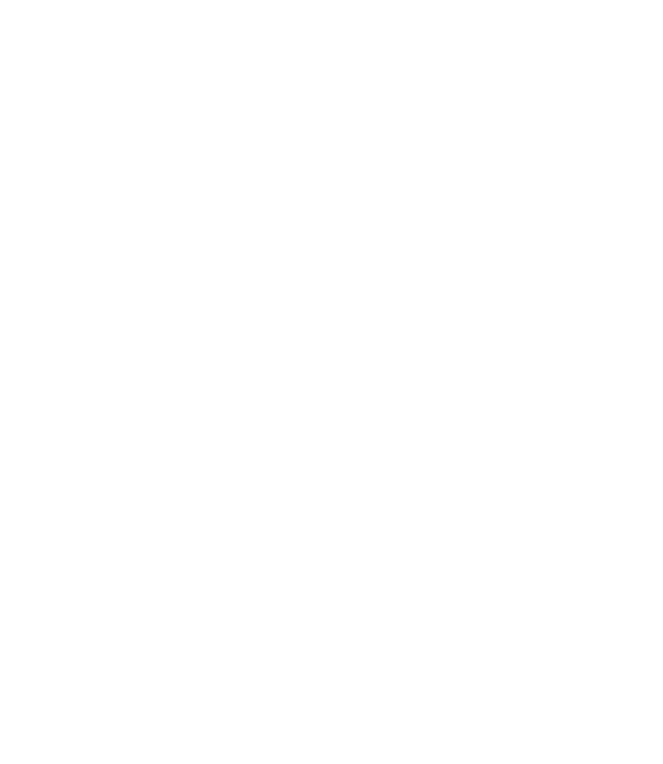
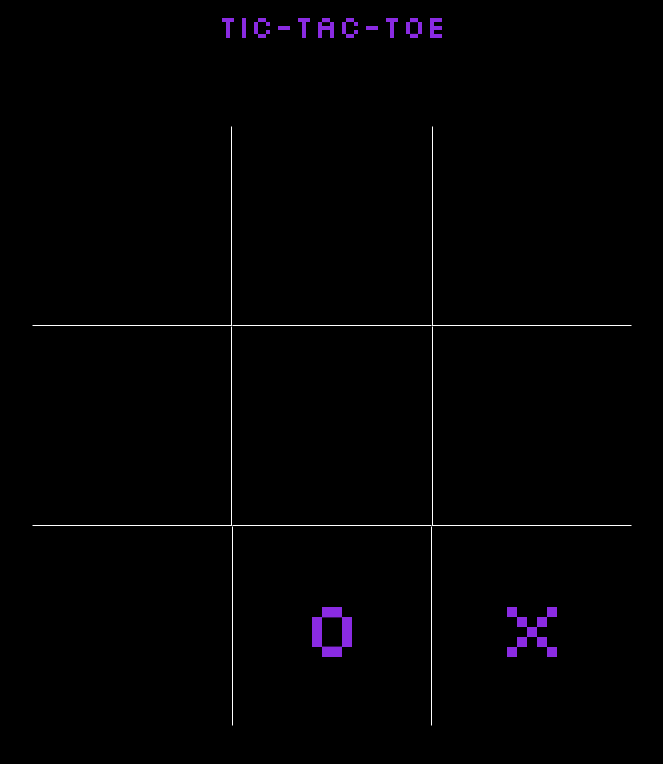
Before and after one commit to Kineth-21/TOP-tic-tac-toe, a plain HTML site: page index.html in a window 1280 px wide. Shown: the whole page, without its empty margins (308-971 px from the left). Drawn offline with Linux system fonts and the light colour scheme.

Commit message:
Basic styling completed

```diff
--- a/index.html
+++ b/index.html
@@ -6,8 +6,27 @@
     <title>Tic-Tac-Toe</title>
     <script src="index.js" defer></script>
     <link rel="stylesheet" href="styles.css">
+    <link rel="preconnect" href="https://fonts.googleapis.com">
+    <link rel="preconnect" href="https://fonts.gstatic.com" crossorigin>
+    <link href="https://fonts.googleapis.com/css2?family=Oswald:wght@200..700&family=Silkscreen:wght@400;700&family=Space+Grotesk:wght@300..700&display=swap" rel="stylesheet">
 </head>
 <body>
+    <h1>Tic-Tac-Toe</h1>
+    <div class="mainContainer">
+        <div class="gameContainer">
+            <div class="cell cell1"></div>
+            <div class="cell cell2"></div>
+            <div class="cell cell3"></div>
+            <div class="cell cell4"></div>
+            <div class="cell cell5"></div>
+            <div class="cell cell6"></div>
+            <div class="cell cell7"></div>
+            <div class="cell cell8">O</div>
+            <div class="cell cell9">X</div>
+        </div>
+    </div>
+    <div class="resultPanel">
 
+    </div>
 </body>
 </html>
--- a/styles.css
+++ b/styles.css
@@ -0,0 +1,97 @@
+*{
+    padding: 0;
+    margin: 0;
+    box-sizing: border-box;
+    font-family: "Silkscreen", sans-serif;
+    font-weight: 400;
+    font-style: normal;
+    background-color: black;
+    color: blueviolet;
+
+}
+
+h1{
+    text-align: center;
+    padding: 5px;
+}
+
+body{
+    display: flex;
+    flex-direction: column;
+    align-items: center;
+    width: 100vw;
+    height: 100vh;
+}
+
+.mainContainer{
+    display: flex;
+    justify-content: center;
+    align-items: center;
+    width: 100%;
+    height: 100%;
+}
+
+.gameContainer{
+    display: grid;
+    grid-template-columns: repeat(3, 1fr);
+    grid-template-rows: repeat(3, 1fr);
+    background-color: beige;
+    width: 600px;
+    height: 600px;
+}
+
+.cell{
+    border: 1px solid black;
+    display: flex;
+    align-items: center;
+    justify-content: center;
+    font-size: 5rem;
+}
+
+.cell1{
+    grid-area: 1 / 1 / 2 / 2;
+    border-right: 1px solid white;
+    border-bottom: 1px solid white;
+}
+
+.cell2{
+    grid-area: 1 / 2 / 2 / 3;
+    border-bottom: 1px solid white;
+}
+
+.cell3{
+    grid-area: 1 / 3 / 2 / 4;
+    border-left: 1px solid white;
+    border-bottom: 1px solid white;
+}
+
+.cell4{
+    grid-area: 2 / 1 / 3 / 2;
+    border-right: 1px solid white;
+    border-bottom: 1px solid white;
+}
+
+.cell5{
+    grid-area: 2 / 2 / 3 / 3;
+    border-bottom: 1px solid white;
+}
+
+.cell6{
+    grid-area: 2 / 3 / 3 / 4;
+    border-left: 1px solid white;
+    border-bottom: 1px solid white;
+}
+
+.cell7{
+    grid-area: 3 / 1 / 4 / 2;
+}
+
+.cell8{
+    grid-area: 3 / 2 / 4 / 3;
+    border-left: 1px solid white;
+    border-right: 1px solid white;
+}
+
+.cell9{
+    grid-area: 3 / 3 / 4 / 4;
+}
```
